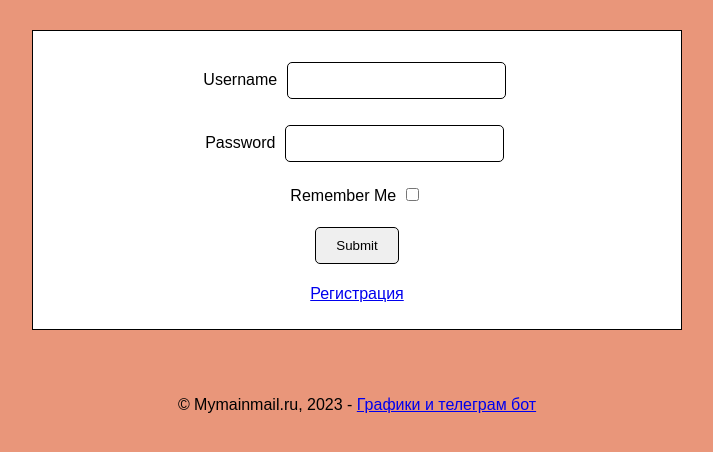
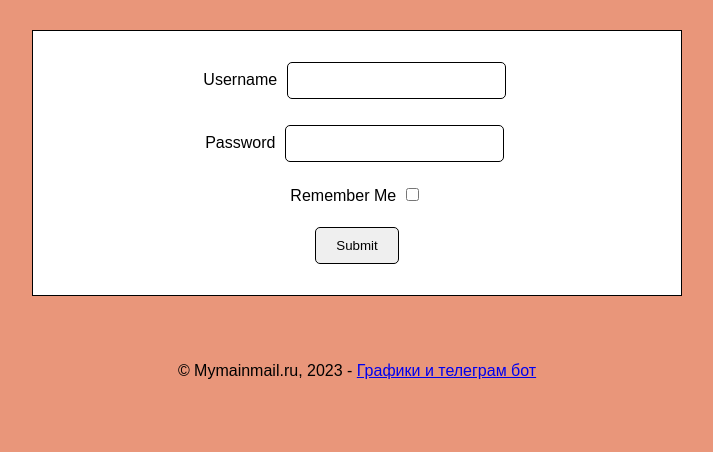
Before and after one commit to wizand0/flask_bot, a Flask app: page /login in a window 1280 px wide. Shown: the top 452 px of the page, without its empty margins (283-996 px from the left). Run offline with Flask 3, Linux system fonts and the light colour scheme.

```diff
--- a/app/templates/login.html
+++ b/app/templates/login.html
@@ -37,7 +37,7 @@
 	    {{ form.submit() }}
 	</p>
 		<p>
-			<a href="{{url_for('register')}}">Регистрация</a>
+
 		</p>
     </form>
 
--- a/app/views.py
+++ b/app/views.py
@@ -18,6 +18,7 @@ from werkzeug.security import generate_password_hash, check_password_hash
 # from .utils import send_mail
 
 @app.route('/', methods=['GET', 'POST'])
+@login_required
 
 def index():
     if request.method == 'POST':
--- a/runner.py
+++ b/runner.py
@@ -54,3 +54,6 @@ if __name__ == "__main__":
 # документацию и не стали писать что-то конкретное, чтобы не путать.
 # Обычно это выглядит как-то так \\\
 # Просто нужно нужное количество слэшей указать.
+
+
+# в login.html для ссылки на регистрацию добавить: <a href="{{url_for('register')}}">Регистрация</a>
```
Also changed, not shown: instance/main.db.
